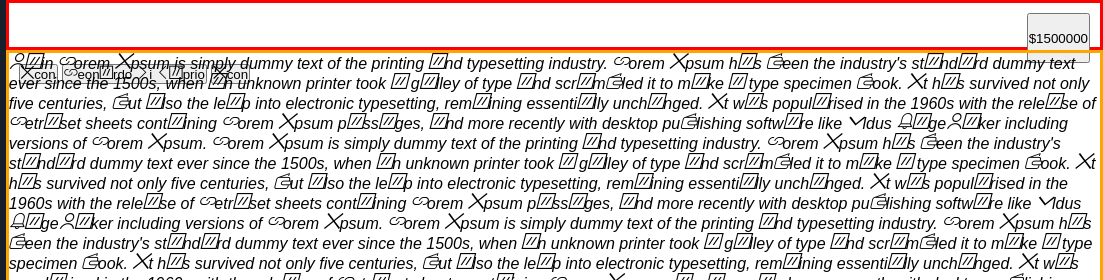
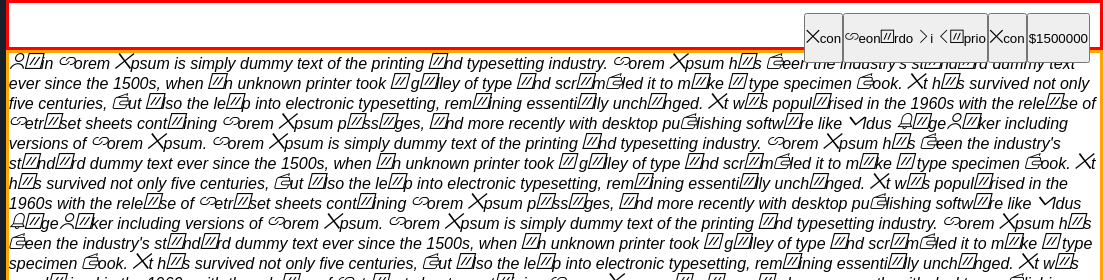
Before and after one commit to ypablo/Solo1, a plain HTML site: page solo.html in a window 1280 px wide. Shown: the top 280 px of the page, 177-1280 px from the left. Drawn offline with Linux system fonts and the light colour scheme; files whose address does not match are found by name.

Commit message:
Minor change solo.html

```diff
--- a/css/style.css
+++ b/css/style.css
@@ -71,7 +71,6 @@
 
 .container > div {
     padding: 10px;
-    //border: 1px solid red;
 
 }
 
@@ -99,9 +98,6 @@
 	border: 3px solid red;
 	margin: 0;
 	padding:0;
-	display: grid;
-	grid-template-columns: 1fr;
-    grid-template-rows: 50px;
 }
 
 .main {
@@ -134,12 +130,15 @@
     align-items: center;
 }
 
-button {
-	/*display: grid;
-	grid-template-columns: 1fr 1fr 1fr 1fr;
-    grid-template-rows: 50px;
-	*/
-	justify-self: end;
+.btn {
+	position: relative;
+	float: right;
+	display: inline-block;
+	top: 0;
+
+	padding: 0;
+	height: 50px;
+	vertical-align: middle;
 }
 
 /*horizontal line*/
--- a/solo.html
+++ b/solo.html
@@ -24,10 +24,10 @@
 
   </div>
 	  <div class="top">
-		<button><i class=""></i>$1500000<i class=""><i/></button>
-		<button><i class=""></i>Icon</button>
-		<button><i class=""></i>Leonardo Di Caprio</button>
-		<button><i class=""></i>Icon</button>
+		<button class="btn"><i class=""></i>$1500000<i class=""><i/></button>
+		<button class="btn"><i class=""></i>Icon</button>
+		<button class="btn"><i class=""></i>Leonardo Di Caprio</button>
+		<button class="btn"><i class=""></i>Icon</button>
 	  </div>
 	  <div class="main">Main
 		Lorem Ipsum is simply dummy text of the printing and typesetting industry.
```
